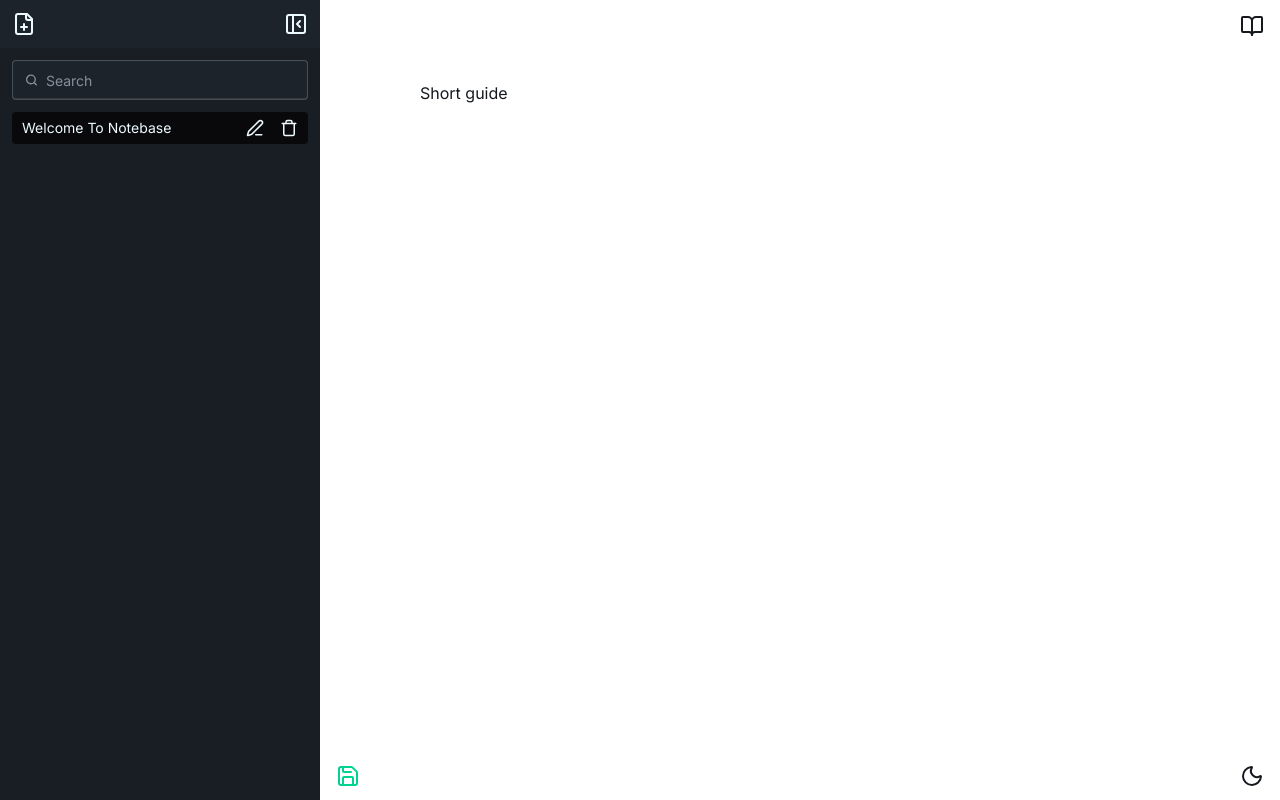
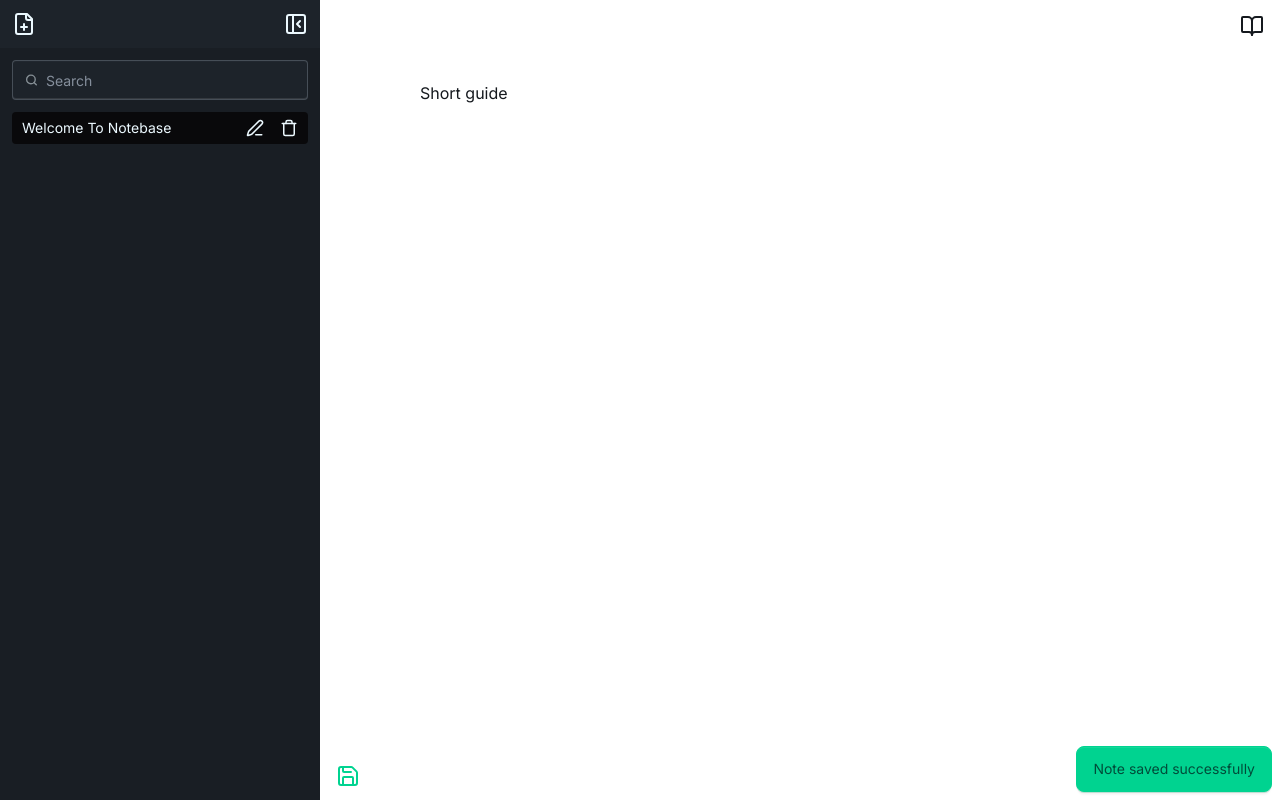
Before and after one commit to jamiewilliamsxyz/notebase, a React (Vite) app: page / in a window 1280 px wide. Both pictures are taken after a click on the button 348 px from the left and 776 px from the top of the page. Built offline with nearby package versions, Linux system fonts and the light colour scheme.

Commit message:
Add save message toast on save & save button cooldown

```diff
--- a/src/components/features/editor/MarkdownEditor.jsx
+++ b/src/components/features/editor/MarkdownEditor.jsx
@@ -15,6 +15,7 @@ export const MarkdownEditor = () => {
 
   const [markdownContent, setMarkdownContent] = useState("");
   const [editorMode, setEditorMode] = useState("edit");
+  const [isAlertOpen, setIsAlertOpen] = useState(false);
 
   const handleToggleEditorMode = () => {
     setEditorMode((prev) => (prev === "edit" ? "view" : "edit"));
@@ -70,7 +71,17 @@ export const MarkdownEditor = () => {
         </p>
       )}
 
-      <SaveButton />
+      <div
+        className={`toast bottom-2 right-2 z-20 pointer-events-none transition-opacity duration-300 ease-in-out ${
+          isAlertOpen ? "opacity-100" : "opacity-0"
+        }`}
+      >
+        <div className="alert alert-success">
+          <span>Note saved successfully</span>
+        </div>
+      </div>
+
+      <SaveButton setIsAlertOpen={setIsAlertOpen} />
       <ThemeToggle />
     </div>
   );
--- a/src/components/features/editor/SaveButton.jsx
+++ b/src/components/features/editor/SaveButton.jsx
@@ -1,12 +1,25 @@
 import { save } from "../../../utils/save";
 import { WorkspaceContext } from "../../../context/WorkspaceContext";
 import { Save } from "lucide-react";
-import { useContext } from "react";
+import { useContext, useState } from "react";
 import { LayoutContext } from "../../../context/LayoutContext";
 
-export const SaveButton = () => {
+export const SaveButton = ({ setIsAlertOpen }) => {
   const { notes } = useContext(WorkspaceContext);
   const { isExpanded } = useContext(LayoutContext);
+
+  const [isDisabled, setIsDisabled] = useState(false);
+
+  const handleSave = () => {
+    console.log("save");
+    save("notes", notes);
+    setIsAlertOpen(true);
+    setIsDisabled(true);
+    setTimeout(() => {
+      setIsAlertOpen(false);
+      setIsDisabled(false);
+    }, 4000);
+  };
 
   return (
     <button
@@ -14,7 +27,8 @@ export const SaveButton = () => {
         isExpanded ? "ml-[20rem]" : ""
       }`}
       data-tip="Save Note"
-      onClick={save("notes", notes)}
+      disabled={isDisabled}
+      onClick={handleSave}
     >
       <Save className="text-success w-6 h-6" />
     </button>
```
